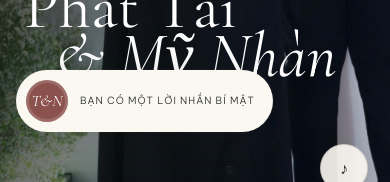
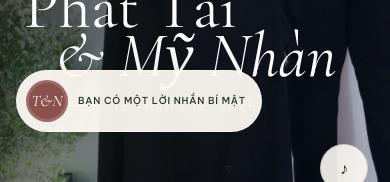
Before and after one commit to NguyenChauPhatTai1111/thiepcuoi, a plain HTML site: page index.html in a window 390 px wide. Both pictures are taken after a click on the button "MỞ Ở ĐÂY NHE !". Shown: the part 630-812 px from the top of the page. Drawn offline with nearby package versions, Linux system fonts and the light colour scheme.

Commit message:
update agian

```diff
--- a/assets/app.js
+++ b/assets/app.js
@@ -130,6 +130,7 @@ const secretInvite = document.querySelector('#secretInvite');
             surprise.classList.add('open'); surprise.setAttribute('aria-hidden', 'false');
             document.body.classList.add('lock'); setTimeout(speakThanks, 650);
         });
+        document.querySelector('#mobileSecretTrigger')?.addEventListener('click', () => secretInvite.click());
 
         function closeSurprise() {
             surprise.classList.remove('open'); surprise.setAttribute('aria-hidden', 'true');
--- a/assets/styles.css
+++ b/assets/styles.css
@@ -1016,6 +1016,8 @@ nav {
     white-space: nowrap
 }
 
+.mobile-secret-trigger{display:none}
+
 @keyframes secretPulse {
     50% {
         box-shadow: 0 15px 55px #151b1550, 0 0 0 8px #ffffff30
@@ -1496,27 +1498,46 @@ footer {
     }
 
     .secret-invite {
-        bottom: calc(82px + env(safe-area-inset-bottom, 0px));
-        left: 16px;
-        width: auto;
-        max-width: calc(100vw - 96px);
-        z-index: 280;
-        transform: translateY(40px) scale(.8)
-    }
-
-    body:not(.lock) .secret-invite,
-    body.invite-opened .secret-invite.show {
+        display:none !important
+    }
+
+    .mobile-secret-trigger {
+        position:fixed;
+        left:16px;
+        bottom:calc(82px + env(safe-area-inset-bottom, 0px));
+        z-index:290;
+        align-items:center;
+        gap:10px;
+        max-width:calc(100vw - 96px);
+        padding:9px 15px 9px 9px;
+        border:1px solid #ffffff80;
+        border-radius:50px;
+        background:#fbf8f2f2;
+        color:var(--ink);
+        box-shadow:0 14px 45px #151b1550;
+        opacity:0;
+        visibility:hidden;
+        pointer-events:none;
+        transform:translateY(20px);
+        transition:.45s
+    }
+
+    body:not(.lock) .mobile-secret-trigger {
         display: flex !important;
         opacity: 1 !important;
         visibility: visible !important;
         pointer-events: auto !important;
-        transform: translateY(0) scale(1) !important
-    }
-
-    .secret-invite span:last-child {
+        transform: translateY(0) !important
+    }
+
+    .mobile-secret-trigger span:last-child {
         white-space: normal;
         line-height: 1.45;
-        text-align: left
+        text-align: left;
+        font-size:.6rem;
+        font-weight:500;
+        letter-spacing:.08em;
+        text-transform:uppercase
     }
 
     .surprise {
--- a/index.html
+++ b/index.html
@@ -12,7 +12,7 @@
     <link
         href="https://fonts.googleapis.com/css2?family=Be+Vietnam+Pro:wght@300;400;500&family=Cormorant+Garamond:ital,wght@0,400;0,500;1,400&display=swap"
         rel="stylesheet">
-    <link rel="stylesheet" href="assets/styles.css?v=20260901-2">
+    <link rel="stylesheet" href="assets/styles.css?v=20260901-3">
 </head>
 
 <body class="lock">
@@ -222,6 +222,9 @@
     <button class="secret-invite" id="secretInvite" type="button" aria-label="Mở lời nhắn bí mật">
         <span class="secret-seal">T&N</span><span>Bạn có một lời nhắn bí mật</span>
     </button>
+    <button class="mobile-secret-trigger" id="mobileSecretTrigger" type="button" aria-label="Mở lời nhắn bí mật">
+        <span class="secret-seal">T&N</span><span>Bạn có một lời nhắn bí mật</span>
+    </button>
     <aside class="surprise" id="surprise" aria-hidden="true" role="dialog" aria-modal="true"
         aria-label="Lời cảm ơn từ cô dâu chú rể">
         <button class="surprise-close" id="surpriseClose" type="button" aria-label="Đóng">×</button>
@@ -259,7 +262,7 @@
         <p class="small">12 · 12 · 2026 — Thành phố Hồ Chí Minh</p>
     </footer>
     <div class="toast" id="toast">Cảm ơn bạn! Lời xác nhận đã được ghi nhận ♡</div>
-    <script src="assets/app.js?v=20260901-2"></script>
+    <script src="assets/app.js?v=20260901-3"></script>
     <script src="https://www.youtube.com/iframe_api"></script>
 </body>
 
```
